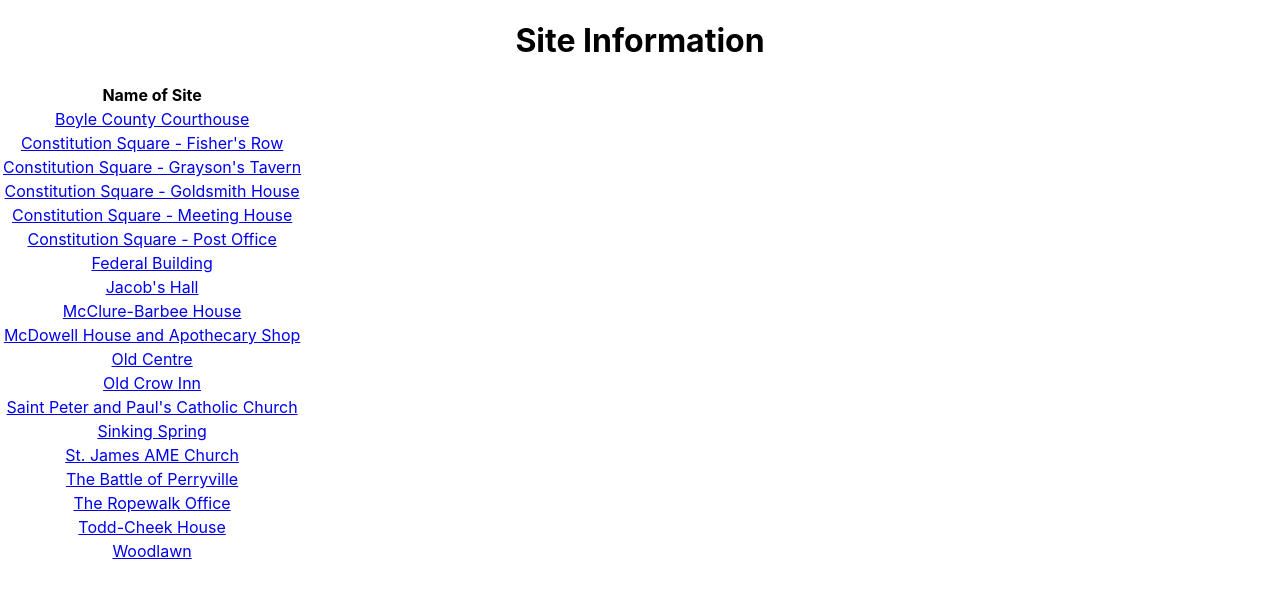
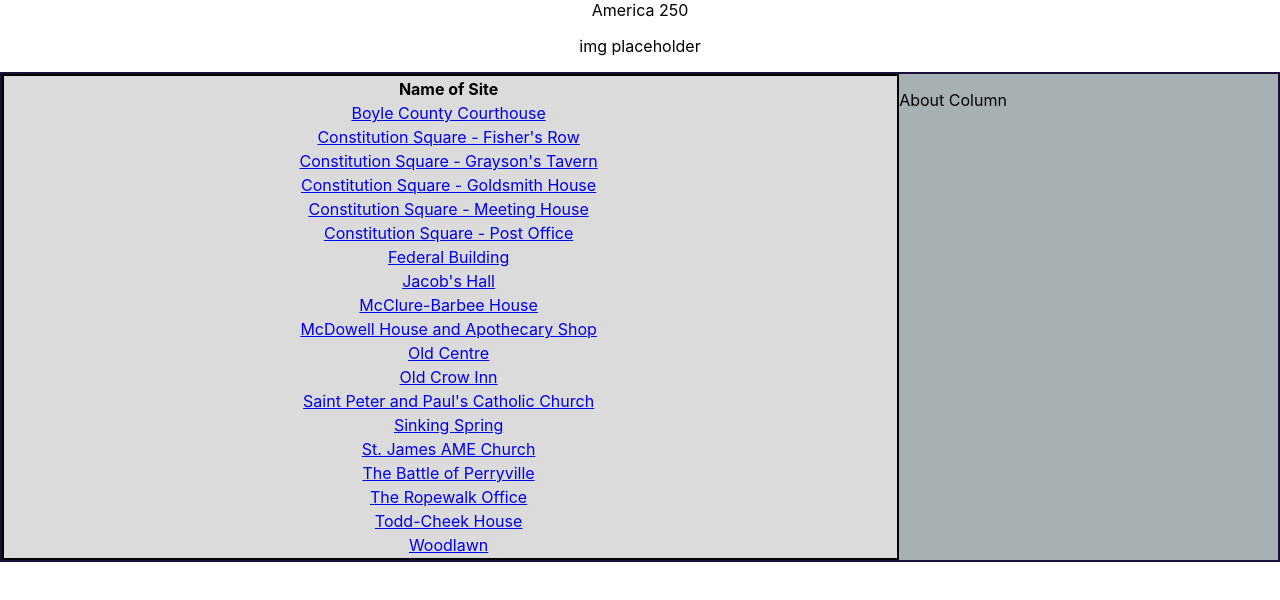
Before and after one commit to TWHIZARTS/Project3DataDrivenWebsite, a React (Create React App) app: page / in a window 1280 px wide. Shown: the top 600 px of the page. Built offline with nearby package versions, Linux system fonts and the light colour scheme.

Commit message:
Milestone 3.1: Prototypes of React Interactive element - Leaflet Map implentation for each site using their Longitude/Latitude.

```diff
--- a/package.json
+++ b/package.json
@@ -7,8 +7,10 @@
     "@testing-library/jest-dom": "^6.9.1",
     "@testing-library/react": "^16.3.2",
     "@testing-library/user-event": "^13.5.0",
-    "react": "^19.2.3",
-    "react-dom": "^19.2.3",
+    "leaflet": "^1.9.4",
+    "react": "^19.0.0-rc.1",
+    "react-dom": "^19.0.0-rc.1",
+    "react-leaflet": "^5.0.0-rc.2",
     "react-router-dom": "^7.12.0",
     "react-scripts": "5.0.1",
     "web-vitals": "^2.1.4"
--- a/src/App.css
+++ b/src/App.css
@@ -1,15 +1,13 @@
 .App {
-  text-align: center;
+text-align: center;
 }
 
-.App-logo {
-  height: 40vmin;
-  pointer-events: none;
-}
+
 
 @media (prefers-reduced-motion: no-preference) {
-  .App-logo {
-    animation: App-logo-spin infinite 20s linear;
+  img {
+    /* animation: App-logo-spin infinite 2s linear; */
+    width: 40%;
   }
 }
 
@@ -36,3 +34,29 @@
     transform: rotate(360deg);
   }
 }
+h1{text-align: center;}
+
+div.linktable
+{
+  width:70%;
+  display: flex;
+  justify-content: center;
+  background-color: rgb(219, 219, 219);
+  gap: 10px;
+  border: 2px solid black;
+}
+
+div.useColumns{
+  display: flex;
+background-color: #a7b1b4;
+ border: 2px solid rgb(24, 16, 59);
+
+}
+div.useColumns section p {text-align: center;}
+/*
+#individualSiteDetails{
+
+  display:flex;
+  flex-direction: column;
+
+} */
--- a/src/App.js
+++ b/src/App.js
@@ -21,6 +21,7 @@ useEffect(() =>{
         // console.log(result);
         setData(result);
       }
+
     }
     fetchData()
   },[]);
@@ -30,7 +31,8 @@ useEffect(() =>{
   return (
     <div className="App">
       <>
-        <h1>Site Information</h1>
+        <header>America 250</header>
+
         <BrowserRouter>
           <Routes>
             <Route path="/" element={<Sites data = {data} />}/>
--- a/src/SiteDetails.js
+++ b/src/SiteDetails.js
@@ -1,11 +1,17 @@
 import react from "react";
 import { useParams } from "react-router-dom";
+import { Popup, MapContainer, TileLayer, CircleMarker } from 'react-leaflet'
+
 function SiteDetails(props)
 {
-
     const {SiteNum}= useParams()
     const ID = props.data.find(s => s.SiteID == SiteNum);
     console.log(ID, SiteNum)
+
+
+    const lat = ID.Latitude
+    const lon = ID.Longitude
+    const position = [lat, lon]
 
     if (ID===undefined)
     {
@@ -20,19 +26,46 @@ function SiteDetails(props)
     else{
         console.log(ID.Image)
     return(
-        <body>
-            <h2>{ID.Site}</h2>
+        <>
+        <head>
+             <link rel="stylesheet" href="https://unpkg.com/leaflet@1.9.4/dist/leaflet.css"
+                integrity="sha256-p4NxAoJBhIIN+hmNHrzRCf9tD/miZyoHS5obTRR9BMY="
+                crossorigin=""/>
 
-            <section>
-                <img src = {`/images/${ID.Image}`} alt = "pic"/>
-            </section>
+            <script src="https://unpkg.com/leaflet@1.9.4/dist/leaflet.js"
+            integrity="sha256-20nQCchB9co0qIjJZRGuk2/Z9VM+kNiyxNV1lvTlZBo="
+            crossorigin=""></script>
+
+        </head>
+        <body className = "individualSiteDetails">
+
+            <h1>{ID.Site}</h1>
+
+        <section className = "sectionImage">
+            <img src = {`/images/${ID.Image}`} alt = "pic"/>
+        </section>
 
 
-            <section>
-                {ID.Description}
-            </section>
+        <section className = "sectionDescription">
+            {ID.Description}
+        </section>
+
+        <div id="map">
+            <MapContainer style={{ height: "450px", width: "100%" }} center={position} zoom={17} scrollWheelZoom={false}>
+                <TileLayer
+                attribution='&copy; <a href="https://www.openstreetmap.org/copyright">OpenStreetMap</a> contributors'
+                url="https://{s}.tile.openstreetmap.org/{z}/{x}/{y}.png"
+                />
+                <CircleMarker center={position} radius={20} pathOptions={{ color: 'red' }}>
+                <Popup>
+                    Visit {ID.Site}!
+                </Popup>
+                </CircleMarker>
+            </MapContainer>
+        </div>
 
         </body>
+        </>
     );
 }
 }
--- a/src/Sites.js
+++ b/src/Sites.js
@@ -6,6 +6,13 @@ function Sites(props)
     return(
         <>
 
+          <div className="Imgholder">
+            <section><p>img placeholder</p></section>
+          </div>
+
+
+          <div className="useColumns">
+          <div className='linktable'>
            <table>
          <thead>
             <tr>
@@ -28,6 +35,11 @@ function Sites(props)
 
           </tbody>
       </table>
+      </div>
+
+      <section><p>About Column</p></section>
+
+      </div>
         </>
     );
 }
```
Also changed, not shown: 1 other file (tests, documents, lock files or other folders).
